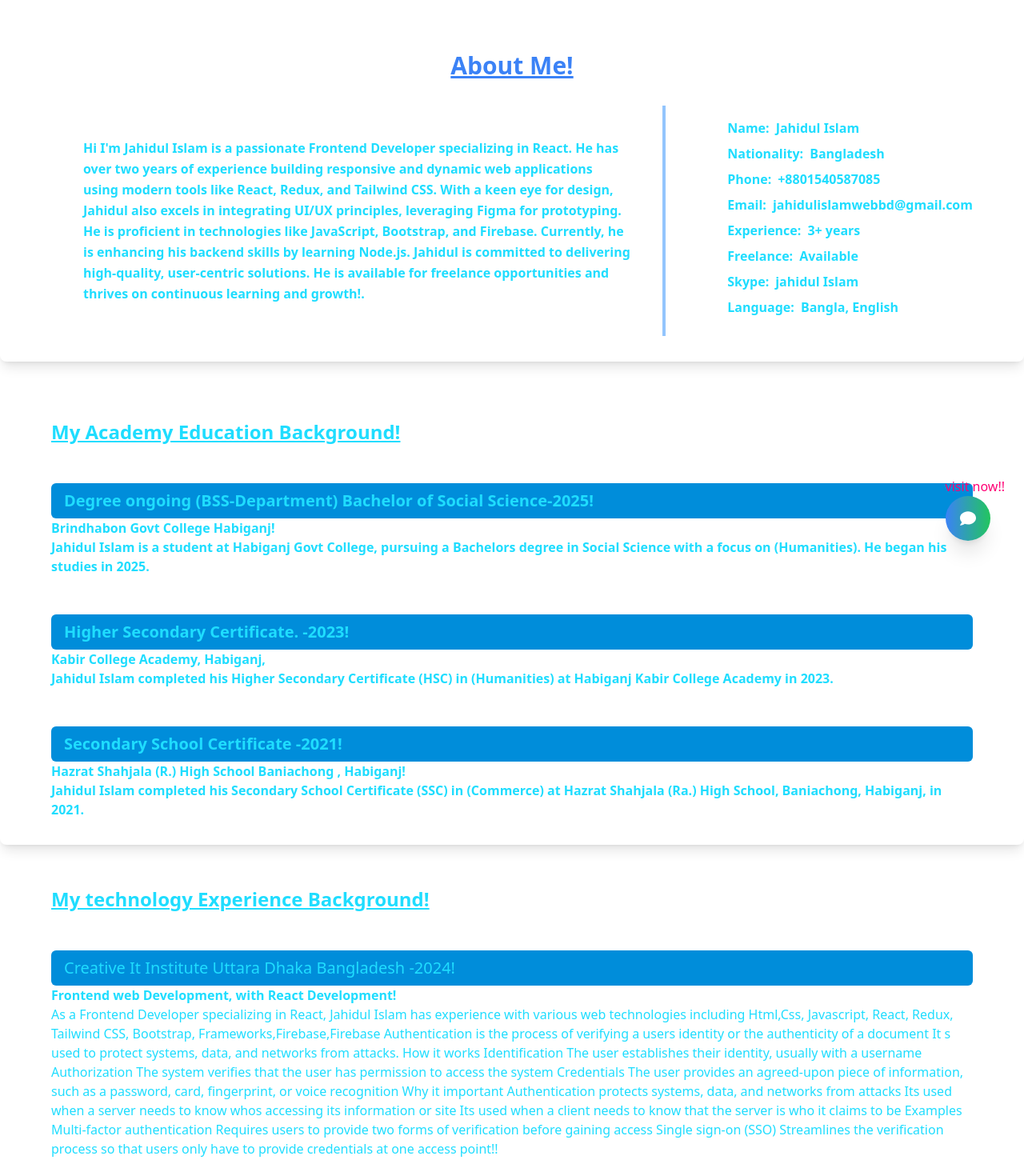
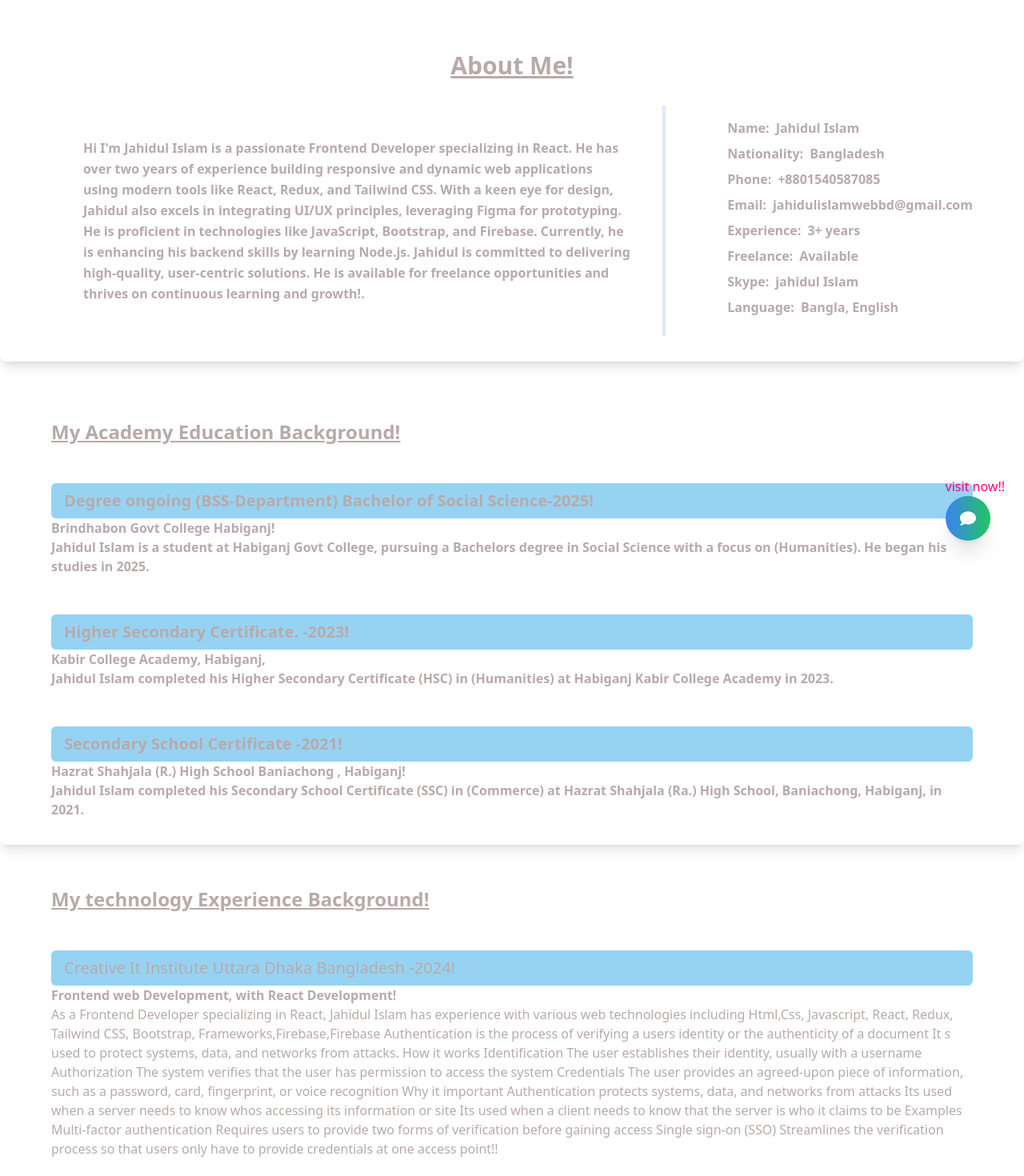
Before and after one commit to md-jahid-islam/My-New-Portfolio, a React (Vite) app: page /about in a window 1280 px wide. Shown: the part 100-1570 px from the top of the page at 80% size. Built offline with nearby package versions, Linux system fonts and the light colour scheme.

Commit message:
added to colors about page

```diff
--- a/src/Components/AboutComponents.jsx
+++ b/src/Components/AboutComponents.jsx
@@ -13,20 +13,19 @@ import { TbCrystalBall, TbPhysotherapist } from 'react-icons/tb';
  <section className="about-section container mx-auto mt-5 px-4 sm:px-6 md:px-8 lg:px-16  p-8 rounded-lg shadow-lg">
    {/* Section Title */}
    <div className="relative text-center sm:text-left pt-28 flex justify-center items-center flex-wrap ">
-     <h2 className="text-3xl font-bold underline text-blue-500 ">About Me!</h2>
+     <h2 className="text-3xl font-bold underline text-[#b8aaaa]">About Me!</h2>
      <div className="absolute  sm:w-32 mx-auto sm:mx-0 "></div>
    </div>
    {/* About Details */}
    <div className="mt-8 flex flex-col lg:flex-row justify-between items-start lg:items-center">
-     <p className="text-[hsl(189,100%,56%)] leading-relaxed text-center font-bold lg:text-left lg:p-10 max-w-full sm:max-w-xl lg:max-w-3xl border-e-4 border-x-blue-300 ">
+     <p className="text-[#b8aaaa] leading-relaxed text-center font-bold lg:text-left lg:p-10 max-w-full sm:max-w-xl lg:max-w-3xl border-e-4 border-x-blue-100 ">
      Hi I'm Jahidul Islam is a passionate Frontend Developer specializing in React. He has over two years of experience building responsive and dynamic web applications using modern tools like React, Redux, and Tailwind CSS. With a keen eye for design, Jahidul also excels in integrating UI/UX principles, leveraging Figma for prototyping. He is proficient in technologies like JavaScript, Bootstrap, and Firebase. Currently, he is enhancing his backend skills by learning Node.js. Jahidul is committed to delivering high-quality, user-centric solutions. He is available for freelance opportunities and thrives on continuous learning and growth!.
      </p>
-
 
    {/* About Text Typewriter end */}
 
      {/* Personal Details start */}
-     <div className="text-sm sm:text-base mt-10 lg:mt-0 lg:ml-10 text-[hsl(189,100%,56%)] font-bold ">
+     <div className="text-sm sm:text-base mt-10 lg:mt-0 lg:ml-10 text-[#b8aaaa] font-bold ">
        {[{
          label: 'Name', value: 'Jahidul Islam'
        }, {
@@ -59,8 +58,8 @@ import { TbCrystalBall, TbPhysotherapist } from 'react-icons/tb';
  //========== EducationSection part start ========//
  const EducationSection = () => (
  <div className="education-section container px-4 sm:px-6 lg:px-16 bg-gradient-to-l  p-8 rounded-lg shadow-lg font-semibold">
-   <h2 className="text-2xl font-bold text-[hsl(189,100%,56%)] pt-10 text-center sm:text-left underline ">My Academy Education Background!</h2>
-   <div className="divider mt-2 mb-4 text-[hsl(189,100%,56%)] font-bold "></div>
+   <h2 className="text-2xl font-bold text-[#b8aaaa] pt-10 text-center sm:text-left underline ">My Academy Education Background!</h2>
+   <div className="divider mt-2 mb-4 text-[#b8aaaa] font-bold "></div>
 
    {[{
      year: 'Degree ongoing (BSS-Department) Bachelor of Social Science-2025!',
@@ -76,9 +75,9 @@ import { TbCrystalBall, TbPhysotherapist } from 'react-icons/tb';
      description: 'Jahidul Islam completed his Secondary School Certificate (SSC) in (Commerce) at Hazrat Shahjala (Ra.) High School, Baniachong, Habiganj, in 2021.'
    }].map((edu, index) => (
      <div key={index} className="education-item mt-12">
-       <div className="text-[hsl(189,100%,56%)] py-2 px-4 bg-[#008DDA] text-xl rounded-md ">{edu.year}</div>
-       <h3 className=" title font-bold text-sm sm:text-base lg:mt-0  mt-2 text-[hsl(189,100%,56%)]">{edu.title}</h3>
-       <p className="description font-bold text-sm sm:text-base lg:mt-0  mt-2 text-[hsl(189,100%,56%)]">{edu.description}</p>
+       <div className="text-[#b8aaaa] py-2 px-4 bg-[#96d3f3] text-xl rounded-md ">{edu.year}</div>
+       <h3 className=" title font-bold text-sm sm:text-base lg:mt-0  mt-2 text-[#b8aaaa]">{edu.title}</h3>
+       <p className="description font-bold text-sm sm:text-base lg:mt-0  mt-2 text-[#b8aaaa]">{edu.description}</p>
      </div>
    ))}
  </div>
@@ -87,9 +86,9 @@ import { TbCrystalBall, TbPhysotherapist } from 'react-icons/tb';
 
  //========== ExperienceSection part start ========//
  const ExperienceSection = () => (
- <div className="experience-section container mt-[20px] px-4 sm:px-6 lg:px-16 bg-gradient-to-r text-[hsl(189,100%,56%)] p-8 rounded-lg shadow-lg">
-   <h2 className="text-2xl font-bold text-[hsl(189,100%,56%)] text-center sm:text-left underline ">My technology Experience Background!</h2>
-   <div className="divider bg-[#e2ecf6] mt-2 mb-4"></div>
+ <div className="experience-section container mt-[20px] px-4 sm:px-6 lg:px-16 bg-gradient-to-r text-[#b8aaaa] p-8 rounded-lg shadow-lg">
+   <h2 className="text-2xl font-bold text-[#b8aaaa] text-center sm:text-left underline ">My technology Experience Background!</h2>
+   <div className="divider bg-[#96d3f3] mt-2 mb-4"></div>
 
    {[{
      period: 'Creative It Institute Uttara Dhaka Bangladesh -2024!',
@@ -102,11 +101,11 @@ import { TbCrystalBall, TbPhysotherapist } from 'react-icons/tb';
    }].map((exp, index) => (
 
      <div key={index} className="experience-item mt-12">
-       <div className="period text-[hsl(189,100%,56%)] py-2 px-4 bg-[#008DDA] text-xl rounded-md ">{exp.period}</div>
+       <div className="period text-[#b8aaaa] py-2 px-4 bg-[#96d3f3] text-xl rounded-md ">{exp.period}</div>
 
-       <h3 className="title font-bold mt-5 sm:text-base lg:mt-0  text-[hsl(189,100%,56%)] ">{exp.title}</h3>
+       <h3 className="title font-bold mt-5 sm:text-base lg:mt-0  text-[#b8aaaa] ">{exp.title}</h3>
 
-       <p className="description  mt-2 text-[hsl(189,100%,56%)] sm:text-base lg:mt-0 ">{exp.description}</p>
+       <p className="description  mt-2 text-[#b8aaaa] sm:text-base lg:mt-0 ">{exp.description}</p>
 
      </div>
    ))}
@@ -119,7 +118,7 @@ import { TbCrystalBall, TbPhysotherapist } from 'react-icons/tb';
  const SkillSection = () => (
  <div className="skill-section container mt-16 px-4 sm:px-6 lg:px-16  p-8 rounded-lg shadow-lg">
    <div className="flex justify-center items-center relative mb-4">
-     <h2 className="relative text-2xl font-bold text-blue-500 text-center sm:text-left underline "> My Coding Skills Fornt end with react.js || and Node.js Backend <br /> <p className=' flex justify-center items-center'>Express.js Database MongoBD!</p></h2>
+     <h2 className="relative text-2xl font-bold text-[#b8aaaa] text-center sm:text-left underline "> My Coding Skills Fornt end with react.js || and Node.js Backend <br /> <p className=' flex justify-center items-center'>Express.js Database MongoBD!</p></h2>
      <h3 className="absolute sm:w-[200px] pt-10"></h3>
    </div>
    <div className="divider mt-[100px] mb-8"></div>
--- a/src/Components/PortofolioComponents.jsx
+++ b/src/Components/PortofolioComponents.jsx
@@ -1,6 +1,5 @@
  import { Link } from 'react-router-dom';
  import Typewriter from 'typewriter-effect';
-
  //=========== ProjectCard part start ===========//
  const ProjectCard = ({ image, title, category, liveLink, githubLink }) => (
   <div className="relative text-center w-72 transform hover:scale-105 hover:rotate-2 transition-all duration-500 ease-in-out ">
@@ -45,34 +44,6 @@
       category: "React, Typescript, mysql, react-toastify,Tailwind CSS",
       liveLink: "https://code-shortener-dash.lovable.app/",
       githubLink: "https://github.com/md-jahid-islam/Filter-website-design-Responsive-.git",
-    },
-      {
-      image: "/images/time.png",
-      title: "Daily Students Study Plan Time management website",
-      category: "html, css, javascript, responsive mobile devices, laptop devices ,desktop device",
-      liveLink: "https://routine-plan.vercel.app/",
-      githubLink: "https://github.com/md-jahid-islam/Routine-Plan-.git",
-    },
-      {
-      image: "/images/time.png",
-      title: "Daily Students Study Plan Time management website",
-      category: "html, css, javascript, responsive mobile devices, laptop devices ,desktop device",
-      liveLink: "https://routine-plan.vercel.app/",
-      githubLink: "https://github.com/md-jahid-islam/Routine-Plan-.git",
-    },
-      {
-      image: "/images/time.png",
-      title: "Daily Students Study Plan Time management website",
-      category: "html, css, javascript, responsive mobile devices, laptop devices ,desktop device",
-      liveLink: "https://routine-plan.vercel.app/",
-      githubLink: "https://github.com/md-jahid-islam/Routine-Plan-.git",
-    },
-      {
-      image: "/images/time.png",
-      title: "Daily Students Study Plan Time management website",
-      category: "html, css, javascript, responsive mobile devices, laptop devices ,desktop device",
-      liveLink: "https://routine-plan.vercel.app/",
-      githubLink: "https://github.com/md-jahid-islam/Routine-Plan-.git",
     },
       {
       image: "/images/time.png",
--- a/src/Components/ServicesComponents.jsx
+++ b/src/Components/ServicesComponents.jsx
@@ -222,4 +222,3 @@ const ServicesComponents = () => {
  };
  //========== design part end ===========//
  export default ServicesComponents;
-  // jhasdfjkhasdklfjhajkds
--- a/src/Layout/LayoutOne.jsx
+++ b/src/Layout/LayoutOne.jsx
@@ -13,3 +13,4 @@ import FromComponents from '../Components/FromComponents'
   )
  }
  export default LayoutOne
+ //   sdfjgsdhnjfhda
```
